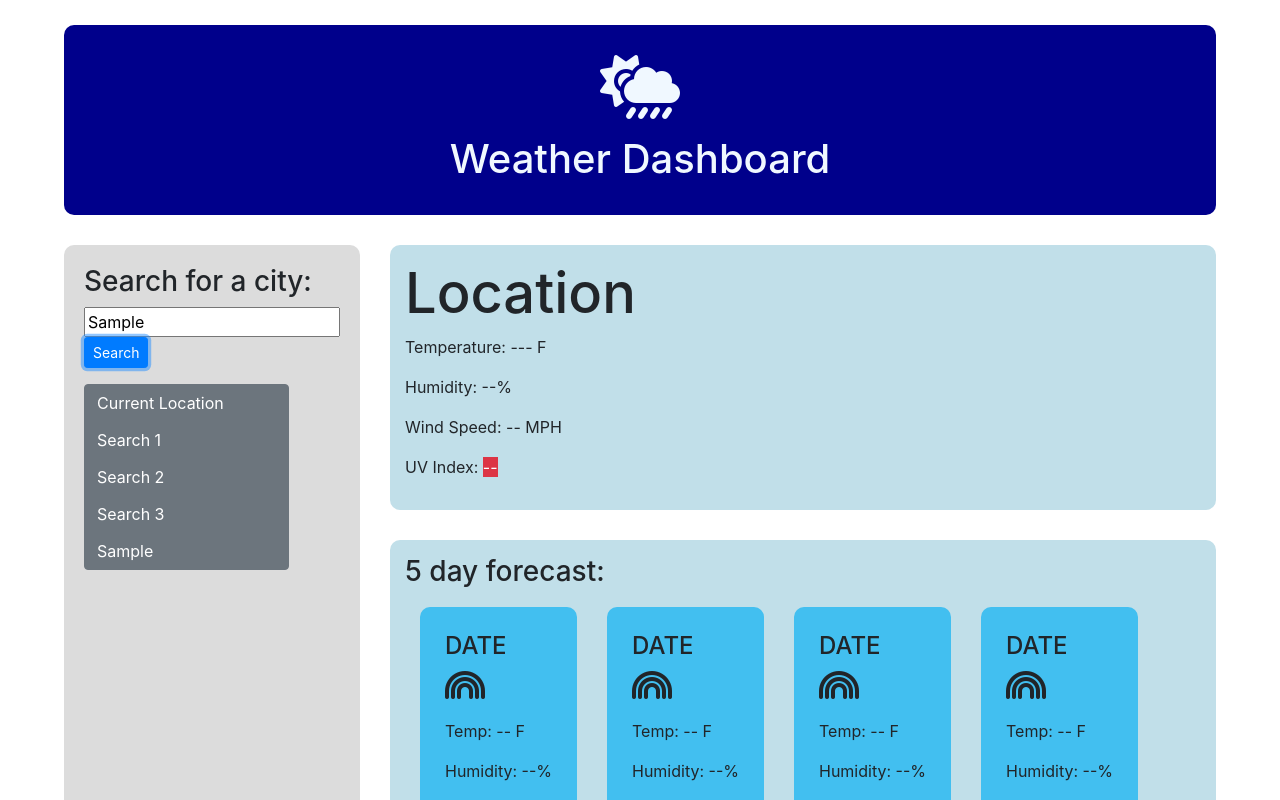
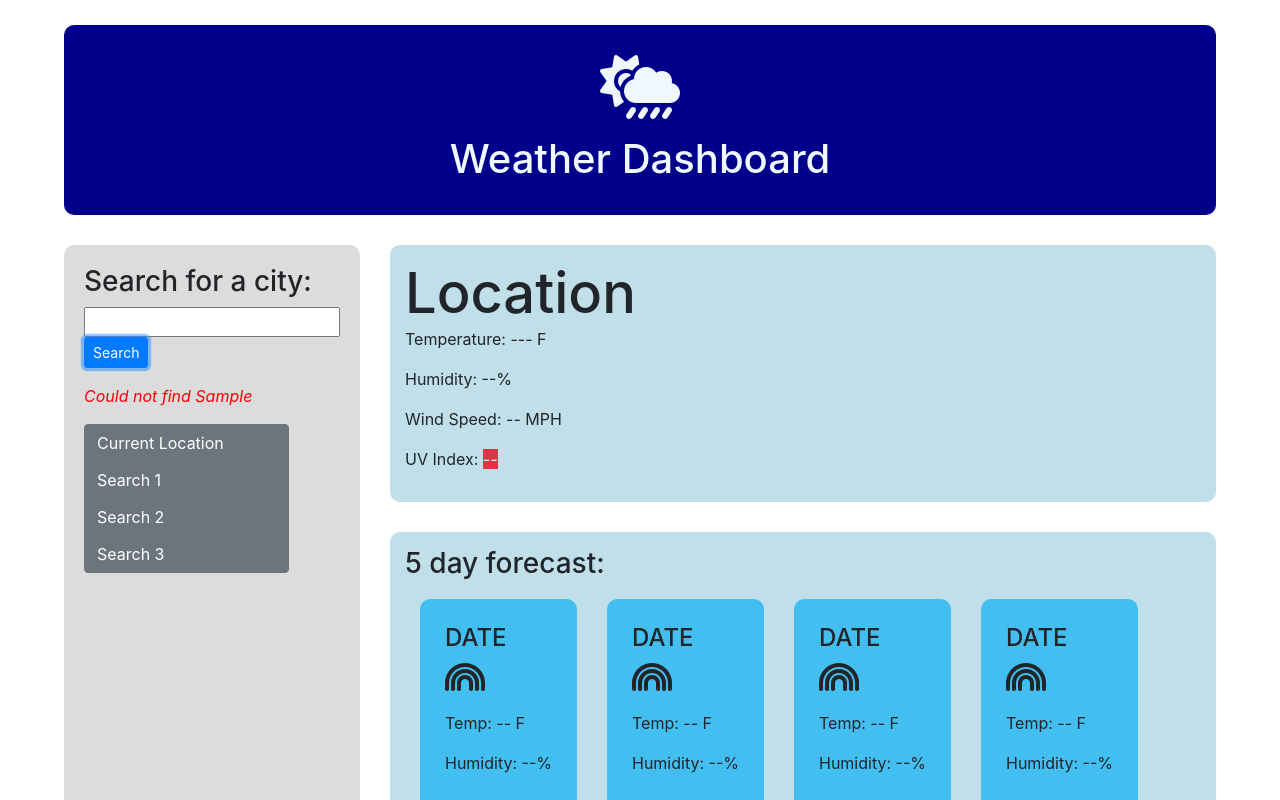
Before and after one commit to zapponejosh/hw-6-weather-app, a plain HTML site: page index.html in a window 1280 px wide. Both pictures are taken after typing "Sample" into the empty fields and a click on the button "Search". Shown: the top 800 px of the page. Drawn offline with nearby package versions, Linux system fonts and the light colour scheme; no server answers.

Commit message:
adds search validation and error message

```diff
--- a/app.js
+++ b/app.js
@@ -116,34 +116,29 @@ var theForecast = [
   },
 ];
 
-var recentSearches = [];
+var recentSearches = ["Current Location"];
 
 var defaultLocation = "seattle";
-
-var searchLocation = "";
 
 $(document).ready(function () {
   const apiKey = "0dc8f315d2fd037983a62989954e536c";
 
-  $("#search-btn").on("click keypress", function (e) {
-    if (e.which === 13 || e.type === "click") {
-      searchLocation = $("#city-search").val();
-      if (!recentSearches.includes(searchLocation) && searchLocation) {
-        recentSearches.unshift(searchLocation);
-        var searchBtns = $("#recent-searches");
-        recentSearches.forEach((item) => {
-          var newBtn = $("<button>");
-          newBtn.addClass("btn btn-secondary");
-          newBtn.attr("type", "button");
-          newBtn.text(item);
+  var searchLocation = "";
 
-          searchBtns.append(newBtn);
-        });
-      }
-      console.log(searchLocation);
-      console.log(recentSearches);
+  $("#search-btn").on("click", function () {
+    $(".failure-text").css("display", "none")
 
-      weatherStuff(searchLocation);
+    searchLocation = $("#city-search").val();
+    $("#city-search").val("");
+    console.log(searchLocation);
+    console.log(recentSearches);
+
+    weatherStuff(searchLocation);
+  });
+
+  $("#city-search").on("keypress", function (e) {
+    if (e.which == 13) {
+      $("#search-btn").click();
     }
   });
 
@@ -194,8 +189,41 @@ $(document).ready(function () {
         wWind.text(theWeather.windSpeed);
         wUVI.text(theWeather.uvi);
       });
-    });
+    })
+      .done(function () {
+        console.log("found");
+        searchList();
+      })
+      .fail(function () {
+          if (searchLocation) {
+            $(".failure-text").text("Could not find " + searchLocation);
+            $(".failure-text").css("display", "block")
+          } else {
+            $(".failure-text").text("Please enter a location");
+            $(".failure-text").css("display", "block")
+          }
+
+        failure = true;
+        console.log("Failure to search");
+      });
   }
 
   weatherStuff(defaultLocation);
+
+  function searchList() {
+    if (!recentSearches.includes(searchLocation) && searchLocation) {
+      recentSearches.unshift(searchLocation);
+      var searchBtns = $("#recent-searches");
+      searchBtns.empty();
+
+      recentSearches.forEach((item) => {
+        var newBtn = $("<button>");
+        newBtn.addClass("btn btn-secondary");
+        newBtn.attr("type", "button");
+        newBtn.text(item);
+
+        searchBtns.append(newBtn);
+      });
+    }
+  }
 });
--- a/index.html
+++ b/index.html
@@ -23,7 +23,7 @@
         <!-- Current weather -->
             <section id="current-weather">
                 <div>
-                    <h2 class="selected-location">Location<img class="current-icon"></h2>
+                    <h2 class="selected-location">Location</h2><img class="current-icon">
                     <p class="weather-info">Temperature: <span class="temp">---</span> F</p>
                     <p class="weather-info">Humidity: <span class="humidity">--</span>%</p>
                     <p class="weather-info">Wind Speed: <span class="wind-speed">--</span> MPH</p>
@@ -77,6 +77,7 @@
                     required id="city-search">
                     <button id="search-btn" class="btn btn-sm btn-primary" type="submit">Search</button>
                 </div>
+                <p class="failure-text"></p>
                 <div id="recent-searches" class="btn-group-vertical" role="group">
                     <button type="button" class="btn btn-secondary">Current Location</button>
                     <button type="button" class="btn btn-secondary">Search 1</button>
--- a/style.css
+++ b/style.css
@@ -41,6 +41,8 @@ header {
 .selected-location {
     font-size: 3.5rem;
     text-transform: capitalize;
+    display: inline;
+    vertical-align: middle;
 }
 
 
@@ -81,3 +83,9 @@ header {
 #recent-searches button {
     text-align: left;
 }
+
+.failure-text {
+    display: none;
+    font-style: italic;
+    color: red;
+}
```
